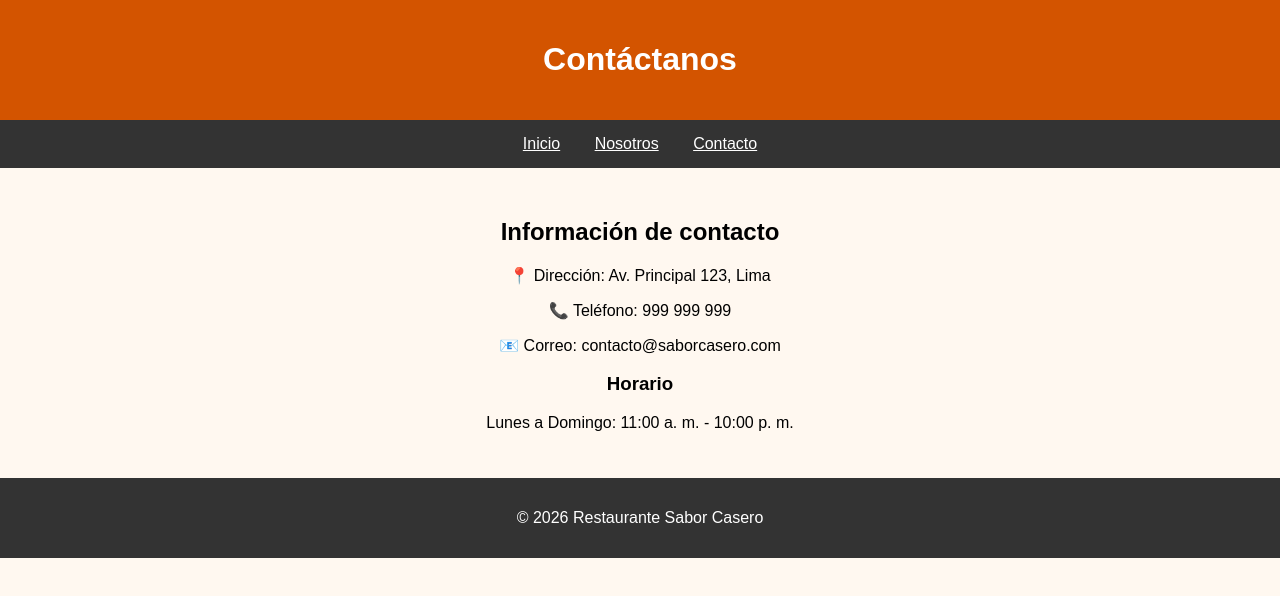
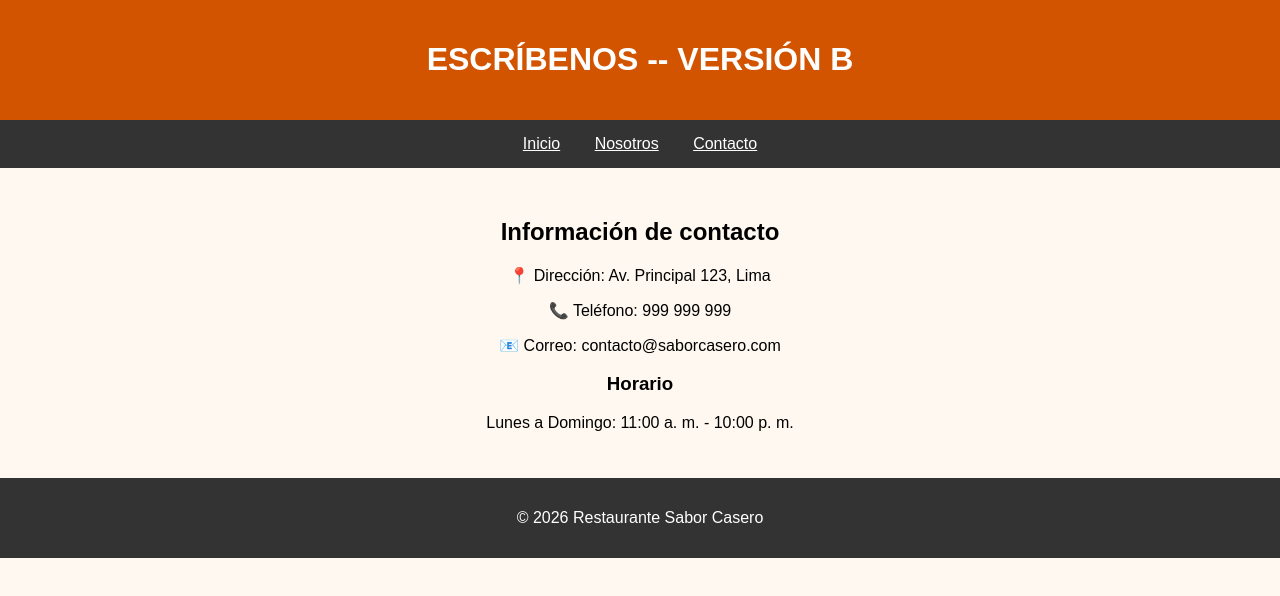
Before and after one commit to mhuarsayac/lab-git-sem02, a plain HTML site: page contact.html in a window 1280 px wide. Drawn offline with Linux system fonts and the light colour scheme.

Commit message:
Cambio: titulo de contacto versión B

```diff
--- a/contact.html
+++ b/contact.html
@@ -7,7 +7,7 @@
 <body style="font-family: Arial; background-color: #fff8f0; margin: 0;">
 
     <header style="background-color: #d35400; color: white; padding: 20px; text-align: center;">
-        <h1>Contáctanos</h1>
+        <h1>ESCRÍBENOS -- VERSIÓN B</h1>
     </header>
 
     <nav style="background-color: #333; padding: 15px; text-align: center;">
```
